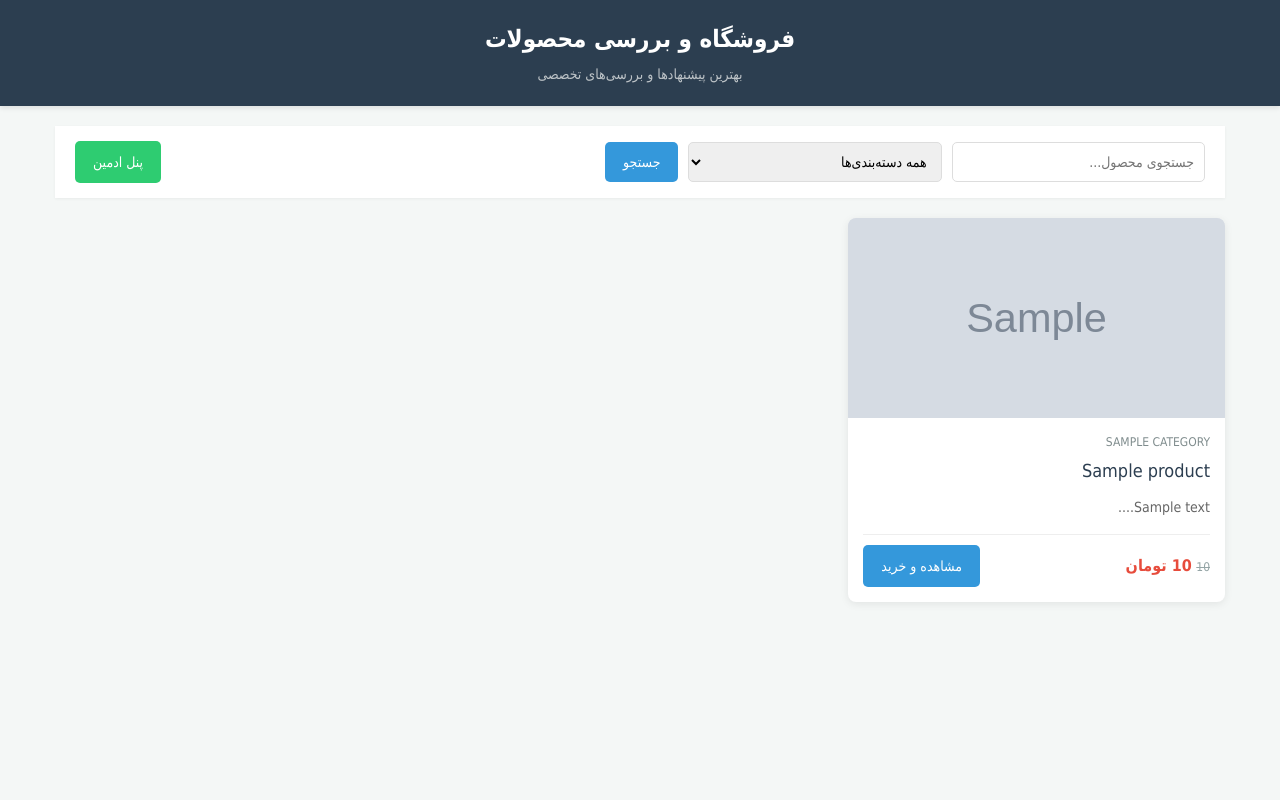
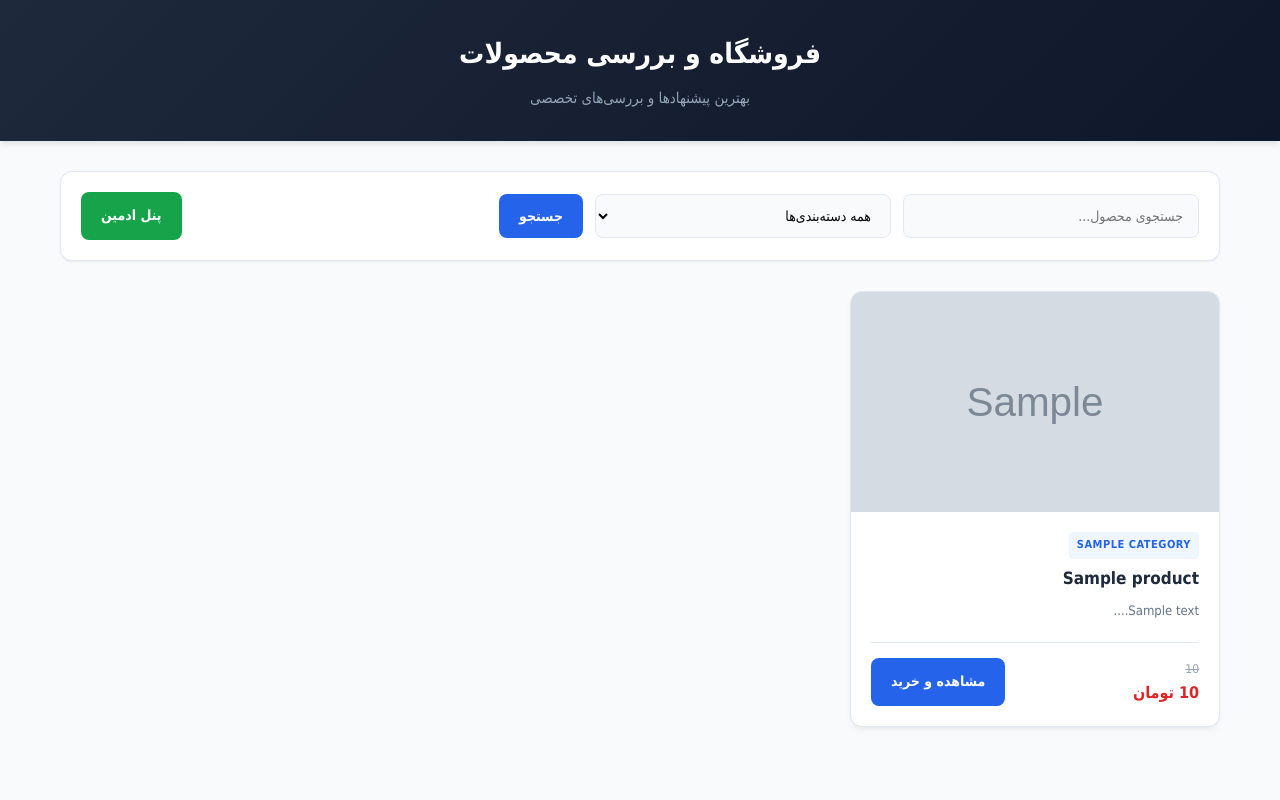
Before and after one commit to bigkhazaei-cpu/my-affiliate-site, a Flask app: page / in a window 1280 px wide. Run offline with Flask 3, Linux system fonts and the light colour scheme; grey boxes marked "Sample" are stand-in pictures; a database or web service that is not in the repository returns one stand-in record (values such as "Sample title"); some libraries are stand-ins or nearby versions.

Commit message:
Update style.css

```diff
--- a/static/style.css
+++ b/static/style.css
@@ -1,4 +1,17 @@
 /* تنظیمات پایه و فونت */
+:root {
+    --primary-color: #2563eb;
+    --primary-hover: #1d4ed8;
+    --success-color: #16a34a;
+    --danger-color: #dc2626;
+    --bg-color: #f8fafc;
+    --card-bg: #ffffff;
+    --text-main: #1e293b;
+    --text-muted: #64748b;
+    --border-color: #e2e8f0;
+    --radius: 12px;
+}
+
 * {
     box-sizing: border-box;
     margin: 0;
@@ -7,156 +20,194 @@
 }
 
 body {
-    background-color: #f4f7f6;
-    color: #333;
-    line-height: 1.6;
+    background-color: var(--bg-color);
+    color: var(--text-main);
+    line-height: 1.7;
     direction: rtl;
     text-align: right;
+    min-height: 100vh;
 }
 
 /* هدر سایت */
 header {
-    background-color: #2c3e50;
+    background: linear-gradient(135deg, #1e293b 0%, #0f172a 100%);
     color: #fff;
-    padding: 20px;
+    padding: 30px 20px;
     text-align: center;
-    box-shadow: 0 2px 5px rgba(0,0,0,0.1);
+    box-shadow: 0 4px 6px -1px rgba(0,0,0,0.1);
 }
 
 header h1 {
-    margin-bottom: 5px;
-    font-size: 24px;
+    margin-bottom: 8px;
+    font-size: 28px;
+    font-weight: 700;
 }
 
 header p {
-    color: #bdc3c7;
-    font-size: 14px;
+    color: #94a3b8;
+    font-size: 15px;
+}
+
+header a {
+    color: #38bdf8;
+    text-decoration: none;
+}
+header a:hover {
+    text-decoration: underline;
 }
 
 /* منوی ناوبری و جستجو */
-.navbar, .search-filter-container {
-    background: #fff;
-    padding: 15px 20px;
+.search-filter-container {
+    background: var(--card-bg);
+    padding: 20px;
+    border-radius: var(--radius);
     display: flex;
     justify-content: space-between;
     align-items: center;
     flex-wrap: wrap;
     gap: 15px;
-    box-shadow: 0 1px 3px rgba(0,0,0,0.05);
-    margin-bottom: 20px;
+    box-shadow: 0 1px 3px 0 rgba(0,0,0,0.05), 0 1px 2px -1px rgba(0,0,0,0.05);
+    margin-bottom: 30px;
+    border: 1px solid var(--border-color);
 }
 
 .search-filter-container form {
     display: flex;
-    gap: 10px;
+    gap: 12px;
     flex-wrap: wrap;
-    width: 100%;
-    max-width: 600px;
+    flex: 1;
+    max-width: 700px;
 }
 
 .search-filter-container input[type="text"],
 .search-filter-container select {
     flex: 1;
-    padding: 10px;
-    border: 1px solid #ddd;
-    border-radius: 5px;
+    min-width: 200px;
+    padding: 12px 15px;
+    border: 1px solid var(--border-color);
+    border-radius: 8px;
     font-size: 14px;
+    background-color: #f8fafc;
+    transition: all 0.2s;
+}
+
+.search-filter-container input[type="text"]:focus,
+.search-filter-container select:focus {
+    outline: none;
+    border-color: var(--primary-color);
+    background-color: #fff;
+    box-shadow: 0 0 0 3px rgba(37, 99, 235, 0.1);
 }
 
 .btn {
-    background-color: #3498db;
+    background-color: var(--primary-color);
     color: white;
     border: none;
-    padding: 10px 18px;
-    border-radius: 5px;
+    padding: 12px 20px;
+    border-radius: 8px;
     cursor: pointer;
     text-decoration: none;
     font-size: 14px;
-    transition: background 0.2s;
+    font-weight: 600;
+    transition: all 0.2s ease;
+    display: inline-flex;
+    align-items: center;
+    justify-content: center;
 }
 
 .btn:hover {
-    background-color: #2980b9;
+    background-color: var(--primary-hover);
+    transform: translateY(-1px);
 }
 
 .btn-danger {
-    background-color: #e74c3c;
+    background-color: var(--danger-color);
 }
 .btn-danger:hover {
-    background-color: #c0392b;
+    background-color: #b91c1c;
 }
 
 .btn-success {
-    background-color: #2ecc71;
+    background-color: var(--success-color);
 }
 .btn-success:hover {
-    background-color: #27ae60;
+    background-color: #15803d;
 }
 
 /* کانتینر اصلی و گرید محصولات */
 .container {
     max-width: 1200px;
-    margin: 20px auto;
-    padding: 0 15px;
+    margin: 30px auto;
+    padding: 0 20px;
 }
 
 .products-grid {
     display: grid;
     grid-template-columns: repeat(auto-fill, minmax(280px, 1fr));
-    gap: 20px;
+    gap: 25px;
 }
 
 /* کارت محصول */
 .product-card {
-    background: #fff;
-    border-radius: 8px;
+    background: var(--card-bg);
+    border-radius: var(--radius);
     overflow: hidden;
-    box-shadow: 0 2px 8px rgba(0,0,0,0.08);
+    box-shadow: 0 4px 6px -1px rgba(0,0,0,0.05), 0 2px 4px -2px rgba(0,0,0,0.05);
     display: flex;
     flex-direction: column;
-    transition: transform 0.2s;
+    transition: all 0.3s ease;
+    border: 1px solid var(--border-color);
 }
 
 .product-card:hover {
-    transform: translateY(-3px);
+    transform: translateY(-5px);
+    box-shadow: 0 10px 15px -3px rgba(0,0,0,0.1), 0 4px 6px -4px rgba(0,0,0,0.1);
 }
 
 .product-image {
     width: 100%;
-    height: 200px;
+    height: 220px;
     object-fit: cover;
-    background-color: #ecf0f1;
+    background-color: #f1f5f9;
 }
 
 .product-info {
-    padding: 15px;
+    padding: 20px;
     display: flex;
     flex-direction: column;
     flex: 1;
 }
 
 .product-category {
-    font-size: 12px;
-    color: #7f8c8d;
-    margin-bottom: 5px;
+    font-size: 11px;
+    font-weight: 700;
+    color: var(--primary-color);
+    margin-bottom: 8px;
     text-transform: uppercase;
+    letter-spacing: 0.5px;
+    background: #eff6ff;
+    padding: 4px 8px;
+    border-radius: 4px;
+    align-self: flex-start;
 }
 
 .product-title {
-    font-size: 18px;
-    color: #2c3e50;
+    font-size: 17px;
+    font-weight: 700;
+    color: var(--text-main);
     margin-bottom: 10px;
     text-decoration: none;
+    line-height: 1.4;
 }
 
 .product-title:hover {
-    color: #3498db;
+    color: var(--primary-color);
 }
 
 .product-desc {
-    font-size: 14px;
-    color: #666;
-    margin-bottom: 15px;
+    font-size: 13px;
+    color: var(--text-muted);
+    margin-bottom: 20px;
     flex: 1;
 }
 
@@ -164,42 +215,45 @@ header p {
     display: flex;
     justify-content: space-between;
     align-items: center;
-    border-top: 1px solid #eee;
-    padding-top: 10px;
+    border-top: 1px solid var(--border-color);
+    padding-top: 15px;
     margin-top: auto;
 }
 
 .price-box .original-price {
     text-decoration: line-through;
-    color: #95a5a6;
+    color: #94a3b8;
     font-size: 12px;
+    display: block;
 }
 
 .price-box .discount-price {
-    color: #e74c3c;
-    font-weight: bold;
+    color: var(--danger-color);
+    font-weight: 700;
     font-size: 16px;
 }
 
 /* صفحه جزئیات محصول و نظرات */
 .product-detail-container {
-    background: #fff;
-    padding: 30px;
-    border-radius: 8px;
-    box-shadow: 0 2px 8px rgba(0,0,0,0.08);
+    background: var(--card-bg);
+    padding: 35px;
+    border-radius: var(--radius);
+    box-shadow: 0 4px 6px -1px rgba(0,0,0,0.05);
     margin-bottom: 30px;
+    border: 1px solid var(--border-color);
 }
 
 .reviews-section {
-    background: #fff;
-    padding: 25px;
-    border-radius: 8px;
-    box-shadow: 0 2px 8px rgba(0,0,0,0.08);
+    background: var(--card-bg);
+    padding: 35px;
+    border-radius: var(--radius);
+    box-shadow: 0 4px 6px -1px rgba(0,0,0,0.05);
+    border: 1px solid var(--border-color);
 }
 
 .review-item {
-    border-bottom: 1px solid #eee;
-    padding: 15px 0;
+    border-bottom: 1px solid var(--border-color);
+    padding: 20px 0;
 }
 
 .review-item:last-child {
```
Also changed, not shown: other parts of static/style.css (+41 -24 lines).
